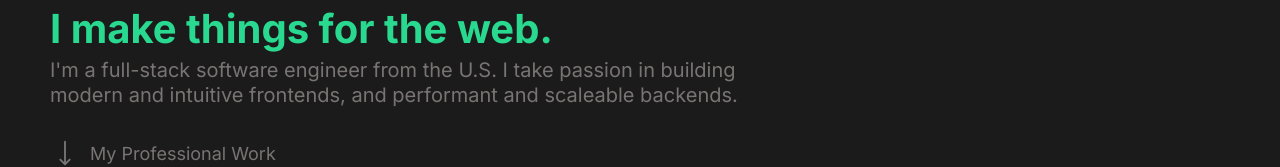
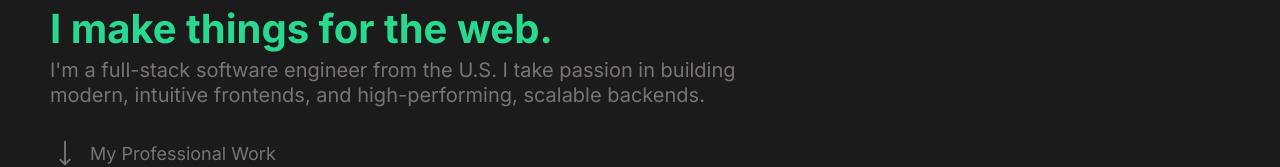
Before and after one commit to Angoooose/angoose.dev, a Next.js app: page / in a window 1280 px wide. Shown: the part 162-329 px from the top of the page. Built offline with nearby package versions, Linux system fonts and the light colour scheme.

Commit message:
Reword Hero bio

```diff
--- a/src/components/Hero/index.tsx
+++ b/src/components/Hero/index.tsx
@@ -13,7 +13,7 @@ export const Hero: FC = () => {
 				I make things for the web.
 			</HeroTitle>
 			<HeroDescription transition={{ delay: 0.3 }} {...getAnimationProps(2)}>
-				{'I\'m a full-stack software engineer from the U.S. I take passion in building modern and intuitive frontends, and performant and scaleable backends.'}
+				{'I\'m a full-stack software engineer from the U.S. I take passion in building modern, intuitive frontends, and high-performing, scalable backends.'}
 			</HeroDescription>
 		</HeroContainer>
 	);
```
